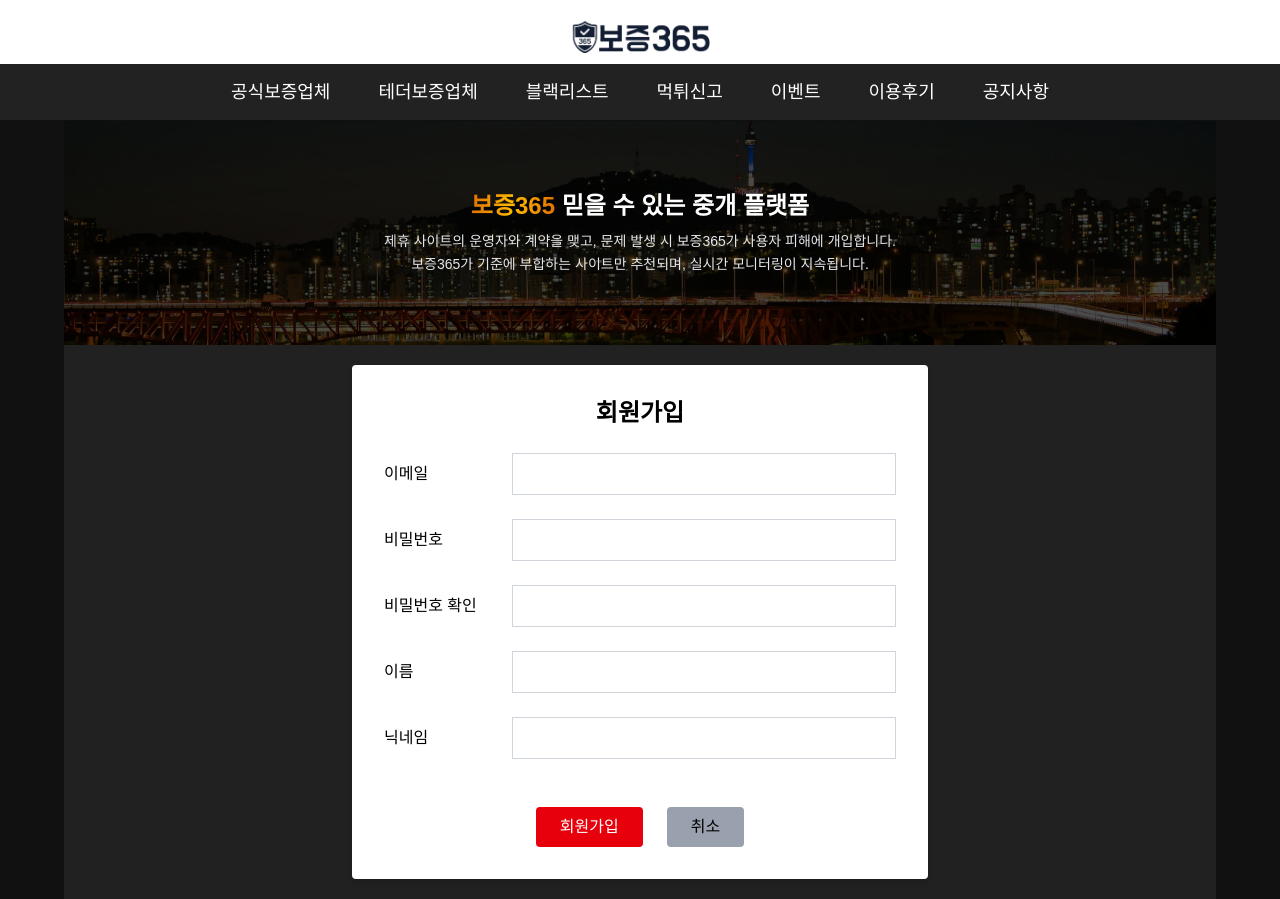
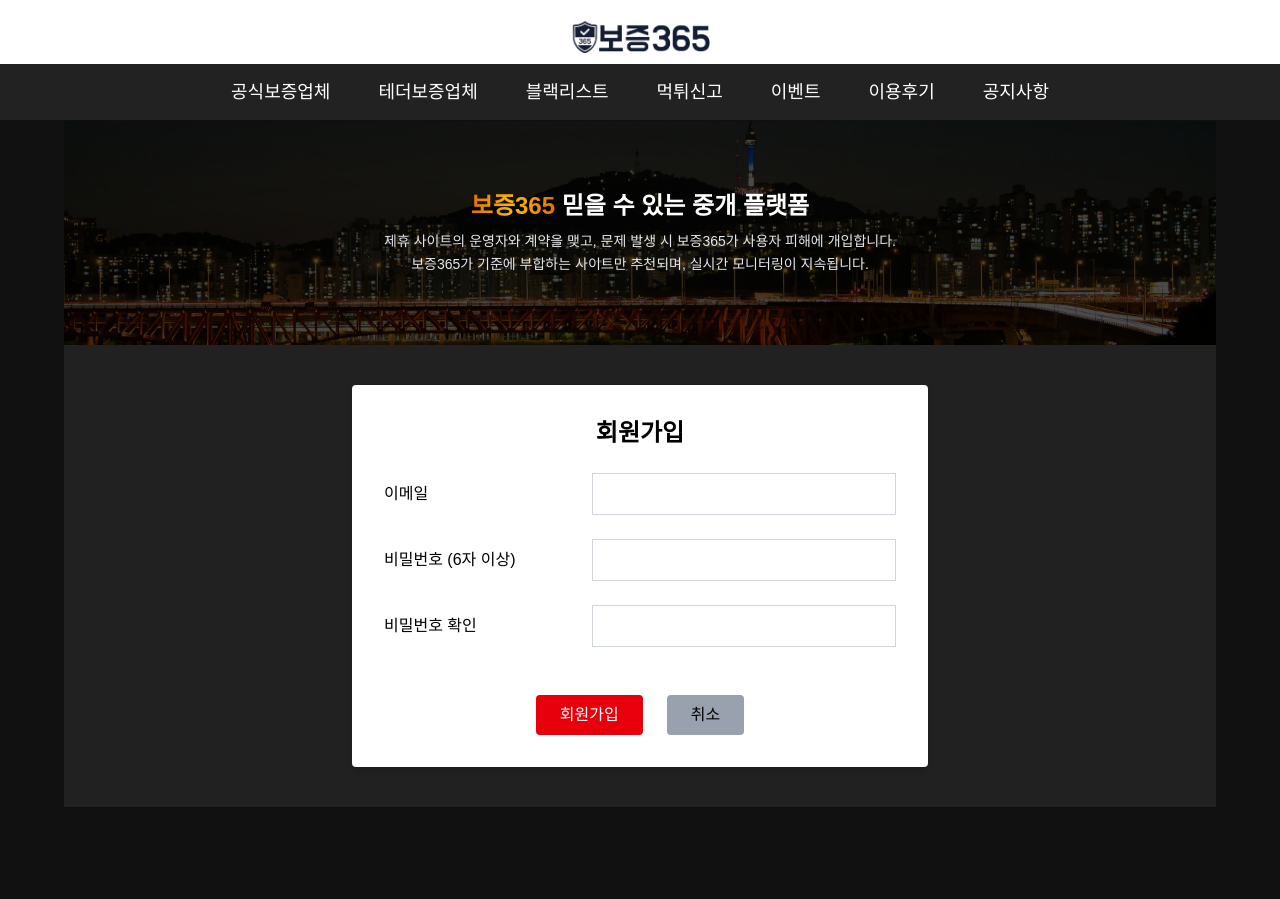
Before and after one commit to millwheel/bojeung365, a Next.js app: page /register in a window 1280 px wide. After the commit the page ends 807 px from the top, so only its background shows below. Built offline with nearby package versions, Linux system fonts and the light colour scheme.

Commit message:
feat: 회원가입 로직 수정

```diff
--- a/src/app/register/page.tsx
+++ b/src/app/register/page.tsx
@@ -2,7 +2,7 @@
 
 import { useState } from "react";
 import { useRouter } from "next/navigation";
-import toast from "react-hot-toast";
+import toast, {Toaster} from "react-hot-toast";
 import { supabaseBrowserClient } from "@/supabase/client";
 import { UserRole } from "@/data/userType";
 
@@ -10,9 +10,15 @@ export default function RegisterPage() {
     const [email, setEmail] = useState("");
     const [password, setPassword] = useState("");
     const [confirmPassword, setConfirmPassword] = useState("");
-    const [name, setName] = useState("");
     const [nickname, setNickname] = useState("");
     const [pending, setPending] = useState(false);
+
+    const [errors, setErrors] = useState<{
+        email?: string;
+        password?: string;
+        confirmPassword?: string;
+        nickname?: string;
+    }>({});
 
     const router = useRouter();
 
@@ -20,7 +26,7 @@ export default function RegisterPage() {
         e.preventDefault();
 
         if (password !== confirmPassword) {
-            toast.error("비밀번호가 일치하지 않습니다.");
+            setErrors({ confirmPassword: "비밀번호가 일치하지 않습니다." });
             return;
         }
 
@@ -34,8 +40,16 @@ export default function RegisterPage() {
         });
 
         if (signUpError) {
+            setPending(false);
+            if (signUpError.message.includes("character")) {
+                setErrors({ password: "패스워드는 6자 이상이어야합니다."});
+                return;
+            }
+            if (signUpError.message.includes("Email address")) {
+                setErrors({ email: "유효하지 않는 이메일입니다."});
+                return;
+            }
             toast.error(`회원가입 실패: ${signUpError.message}`);
-            setPending(false);
             return;
         }
 
@@ -46,38 +60,23 @@ export default function RegisterPage() {
             return;
         }
 
-        // 2. user_profile 테이블에 insert
-        const { error: profileError } = await supabase
-            .from("user_profile")
-            .insert({
-                uid: userId,
-                name,
-                nickname,
-                role: UserRole.Member,
-            });
-
-        setPending(false);
-
-        if (profileError) {
-            toast.error(`프로필 저장 실패: ${profileError.message}`);
-            return;
-        }
-
         toast.success("회원가입 성공! 로그인 해주세요.");
         router.push("/");
     };
 
     return (
         <div className="flex justify-center items-center bg-[#212121]">
-            <div className="my-5 w-full flex flex-col items-center">
+            <Toaster position="top-center" />
+            <div className="my-10 w-full flex flex-col items-center">
                 <form
                     onSubmit={onSubmit}
                     className="bg-white text-black p-8 rounded shadow-md w-full max-w-xl space-y-6 text-base"
                 >
                     <h1 className="text-2xl font-bold text-center mb-6">회원가입</h1>
 
+                    <div>
                         <div className="flex items-center gap-4">
-                        <label className="w-28">이메일</label>
+                            <label className="w-48">이메일</label>
                             <input
                                 type="email"
                                 value={email}
@@ -86,9 +85,12 @@ export default function RegisterPage() {
                                 className="flex-1 border border-gray-300 px-4 py-2 outline-none"
                             />
                         </div>
+                        {errors.email && <p className="text-red-600 text-sm mt-1">{errors.email}</p>}
+                    </div>
 
+                    <div>
                         <div className="flex items-center gap-4">
-                        <label className="w-28">비밀번호</label>
+                            <label className="w-48">비밀번호 (6자 이상)</label>
                             <input
                                 type="password"
                                 value={password}
@@ -97,9 +99,12 @@ export default function RegisterPage() {
                                 className="flex-1 border border-gray-300 px-4 py-2 outline-none"
                             />
                         </div>
+                        {errors.password && <p className="text-red-600 text-sm mt-1">{errors.password}</p>}
+                    </div>
 
+                    <div>
                         <div className="flex items-center gap-4">
-                        <label className="w-28">비밀번호 확인</label>
+                            <label className="w-48">비밀번호 확인</label>
                             <input
                                 type="password"
                                 value={confirmPassword}
@@ -108,27 +113,7 @@ export default function RegisterPage() {
                                 className="flex-1 border border-gray-300 px-4 py-2 outline-none"
                             />
                         </div>
-
-                    <div className="flex items-center gap-4">
-                        <label className="w-28">이름</label>
-                        <input
-                            type="text"
-                            value={name}
-                            onChange={(e) => setName(e.target.value)}
-                            required
-                            className="flex-1 border border-gray-300 px-4 py-2 outline-none"
-                        />
-                    </div>
-
-                    <div className="flex items-center gap-4">
-                        <label className="w-28">닉네임</label>
-                        <input
-                            type="text"
-                            value={nickname}
-                            onChange={(e) => setNickname(e.target.value)}
-                            required
-                            className="flex-1 border border-gray-300 px-4 py-2 outline-none"
-                        />
+                        {errors.confirmPassword && <p className="text-red-600 text-sm mt-1">{errors.confirmPassword}</p>}
                     </div>
 
                     <div className="flex justify-center gap-6 pt-6">
@@ -152,5 +137,4 @@ export default function RegisterPage() {
         </div>
     );
 
-
 }
--- a/src/data/userType.ts
+++ b/src/data/userType.ts
@@ -7,5 +7,4 @@ export type UserProfile = {
     uid: string;
     nickname: string;
     role: UserRole;
-    name: string;
 };
```
Lines whose indentation alone changed are shown as unchanged.
